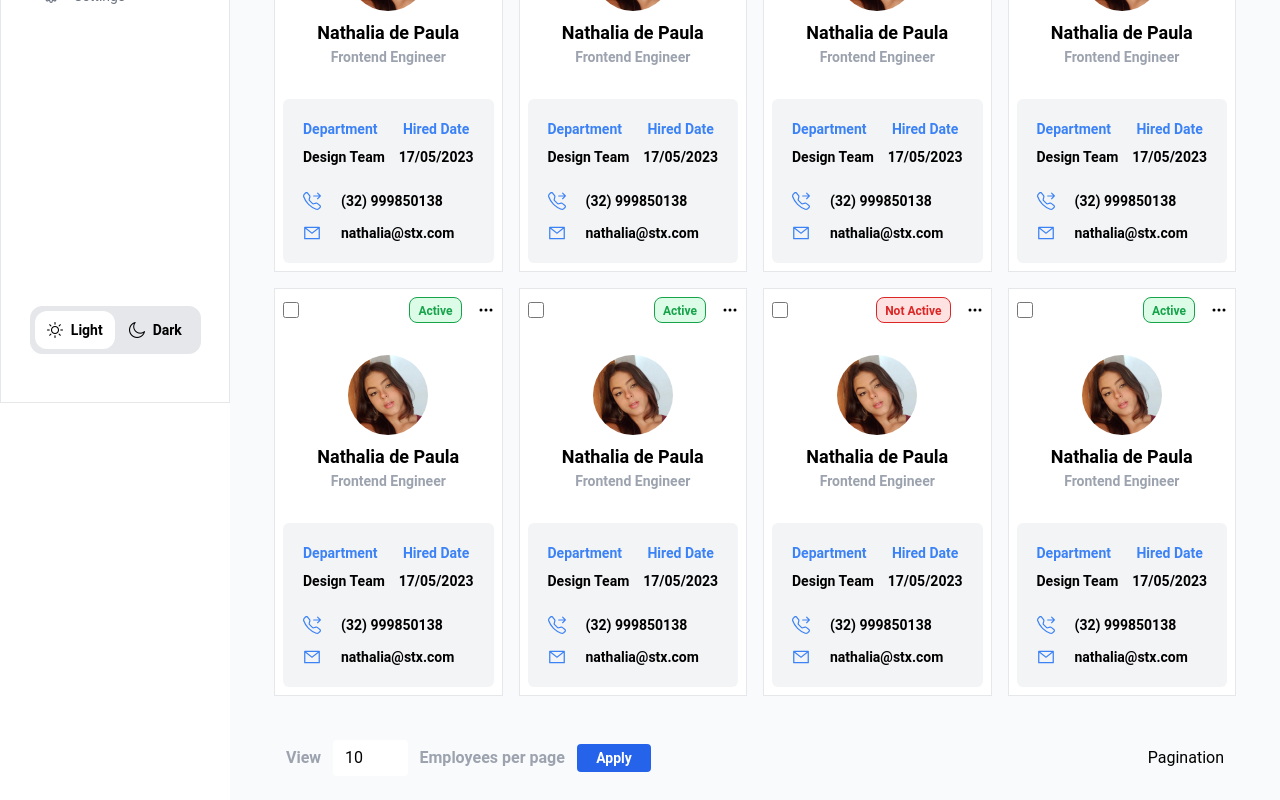
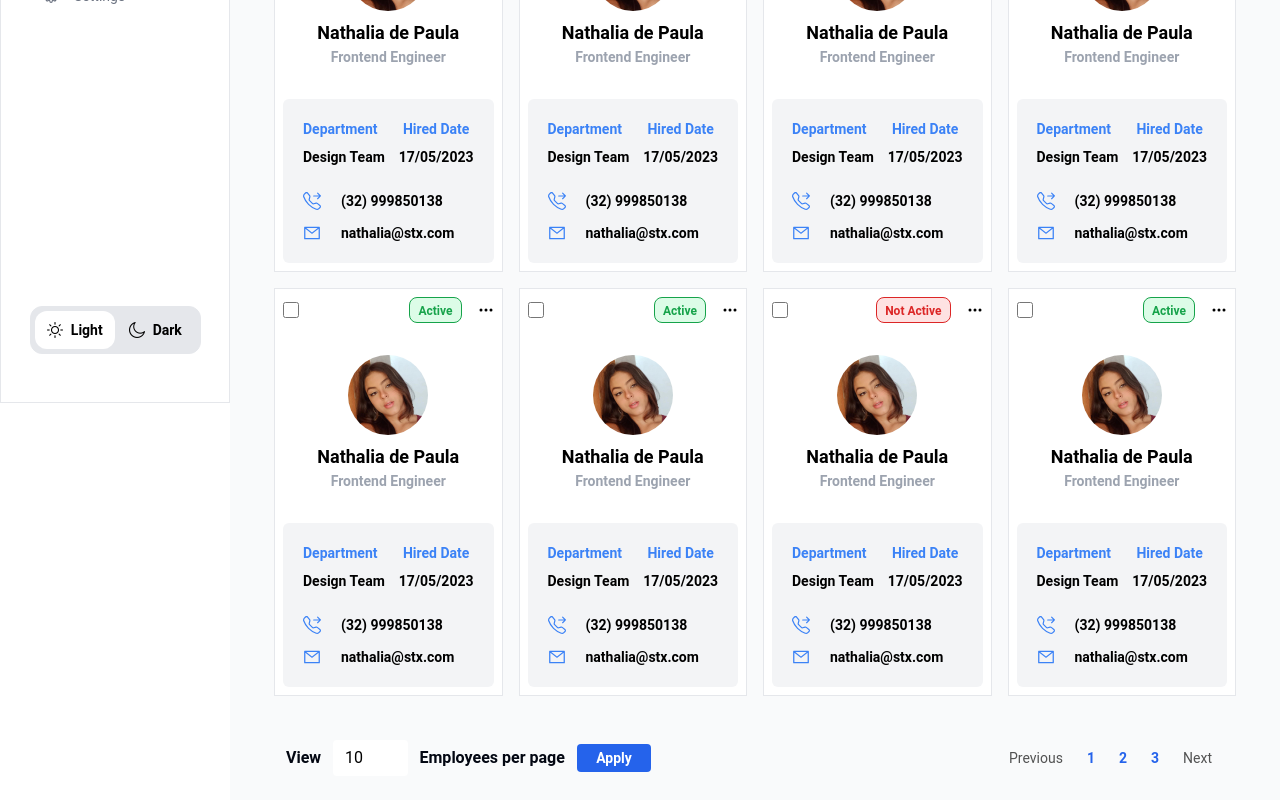
Before and after one commit to MatheusDev20/ksx-frontend, a Next.js app: page /employees in a window 1280 px wide. Shown: the part 397-1197 px from the top of the page. Built offline with nearby package versions, Linux system fonts and the light colour scheme.

Commit message:
feat: pagination component

```diff
--- a/src/app/employees/components/CardList/index.tsx
+++ b/src/app/employees/components/CardList/index.tsx
@@ -48,7 +48,10 @@ export const CardList = (): React.JSX.Element => {
         </EmployeeCard.Wrapper>
       </div>
       <footer className="px-8 place-self-center w-full">
-        <Pagination page={1} />
+        <Pagination.Wrapper>
+          <Pagination.Limit />
+          <Pagination.List />
+        </Pagination.Wrapper>
       </footer>
     </main>
   )
--- /dev/null
+++ b/src/app/employees/components/Pagination/PaginationLimit.tsx
@@ -0,0 +1,16 @@
+export const PaginationLimit = () => {
+  return (
+    <section className="flex gap-3 items-center">
+      <p className="text-gray-950 font-semibold">View</p>
+      <input
+        type="number"
+        value={10}
+        className="peer block min-h-[auto] w-[15%] bg-white rounded border-0 px-3 py-[0.32rem] leading-[1.6] outline-none transition-all duration-200 ease-linear focus:placeholder:opacity-100 peer-focus:text-primary data-[te-input-state-active]:placeholder:opacity-100 motion-reduce:transition-none dark:text-neutral-200 dark:placeholder:text-neutral-200 dark:peer-focus:text-primary [&:not([data-te-input-placeholder-active])]:placeholder:opacity-0"
+      />
+      <p className="text-gray-950 font-semibold">Employees per page</p>
+      <button className="bg-blue-600 text-white rounded hover:border-transparent hover:bg-blue-500 w-[15%] py-1 flex items-center justify-center">
+        <span className=" text-sm font-semibold">Apply</span>
+      </button>
+    </section>
+  )
+}
--- /dev/null
+++ b/src/app/employees/components/Pagination/PaginationList.tsx
@@ -0,0 +1,50 @@
+export const PaginationList = () => {
+  return (
+    <div>
+      <nav>
+        <ul className="list-style-none flex">
+          <li>
+            <a
+              className="relative block rounded bg-transparent px-3 py-1.5 text-sm text-neutral-600 transition-all duration-300 hover:bg-neutral-100 dark:text-white dark:hover:bg-neutral-700 dark:hover:text-white"
+              href="#"
+            >
+              Previous
+            </a>
+          </li>
+          <li>
+            <a
+              className="relative block rounded bg-transparent px-3 py-1.5 text-sm text-blue-600 font-semibold transition-all duration-300 hover:bg-neutral-100 dark:text-white dark:hover:bg-neutral-700 dark:hover:text-white"
+              href="#"
+            >
+              1
+            </a>
+          </li>
+          <li aria-current="page">
+            <a
+              className="relative block rounded bg-transparent px-3 py-1.5 text-sm text-blue-600 font-semibold  transition-all duration-300 hover:bg-neutral-100 dark:text-white dark:hover:bg-neutral-700 dark:hover:text-white"
+              href="#"
+            >
+              2
+            </a>
+          </li>
+          <li>
+            <a
+              className="relative block rounded bg-transparent px-3 py-1.5 text-sm text-blue-600 font-semibold  transition-all duration-300 hover:bg-neutral-100 dark:text-white dark:hover:bg-neutral-700 dark:hover:text-white"
+              href="#"
+            >
+              3
+            </a>
+          </li>
+          <li>
+            <a
+              className="relative block rounded bg-transparent px-3 py-1.5 text-sm text-neutral-600 transition-all duration-300 hover:bg-neutral-100 dark:text-white dark:hover:bg-neutral-700 dark:hover:text-white"
+              href="#"
+            >
+              Next
+            </a>
+          </li>
+        </ul>
+      </nav>
+    </div>
+  )
+}
--- /dev/null
+++ b/src/app/employees/components/Pagination/PaginationWrapper.tsx
@@ -0,0 +1,13 @@
+import { ReactNode } from 'react'
+
+type Props = {
+  children: ReactNode
+}
+
+export const PaginationWrapper = ({ children }: Props) => {
+  return (
+    <div className="flex p-3 items-center justify-between gap-4 w-full">
+      {children}
+    </div>
+  )
+}
--- /dev/null
+++ b/src/app/employees/components/Pagination/index.ts
@@ -0,0 +1,9 @@
+import { PaginationLimit } from './PaginationLimit'
+import { PaginationList } from './PaginationList'
+import { PaginationWrapper } from './PaginationWrapper'
+
+export const Pagination = {
+  Wrapper: PaginationWrapper,
+  List: PaginationList,
+  Limit: PaginationLimit,
+}
--- a/src/app/employees/components/Pagination/index.tsx
+++ /dev/null
@@ -1,29 +0,0 @@
-'use client'
-
-import React from 'react'
-
-interface PageProps {
-  page: number
-}
-export const Pagination = ({ page }: PageProps): React.JSX.Element => {
-  return (
-    <div className="flex p-3 items-center justify-between gap-4 w-full">
-      <section className="flex gap-3 items-center">
-        <p className="text-gray-400 font-semibold">View</p>
-        <input
-          type="number"
-          value={10}
-          className="peer block min-h-[auto] w-[15%] bg-white rounded border-0 px-3 py-[0.32rem] leading-[1.6] outline-none transition-all duration-200 ease-linear focus:placeholder:opacity-100 peer-focus:text-primary data-[te-input-state-active]:placeholder:opacity-100 motion-reduce:transition-none dark:text-neutral-200 dark:placeholder:text-neutral-200 dark:peer-focus:text-primary [&:not([data-te-input-placeholder-active])]:placeholder:opacity-0"
-        />
-        <p className="text-gray-400 font-semibold">Employees per page</p>
-        <button className="bg-blue-600 text-white rounded hover:border-transparent hover:bg-blue-500 w-[15%] py-1 flex items-center justify-center">
-          <span className=" text-sm font-semibold">Apply</span>
-        </button>
-      </section>
-
-      <div>
-        <p>Pagination</p>
-      </div>
-    </div>
-  )
-}
--- a/src/app/employees/detail/components/TabTitle/index.tsx
+++ b/src/app/employees/detail/components/TabTitle/index.tsx
@@ -1,6 +1,7 @@
 import React from 'react'
 import EditIcon from '../../../../assets/svgs/edit.svg'
 import Image from 'next/image'
+
 type TabTitleProps = {
   title: string
 }
--- a/src/app/login/page.tsx
+++ b/src/app/login/page.tsx
@@ -1,8 +1,9 @@
+import React from 'react'
+
 import Image from 'next/image'
 import sideImage from '../assets/imgs/login_side.jpg'
 import logo from '../assets/imgs/logo1.png'
 import { Form } from './components/Form'
-import React from 'react'
 
 export default function Page(): React.JSX.Element {
   return (
```
